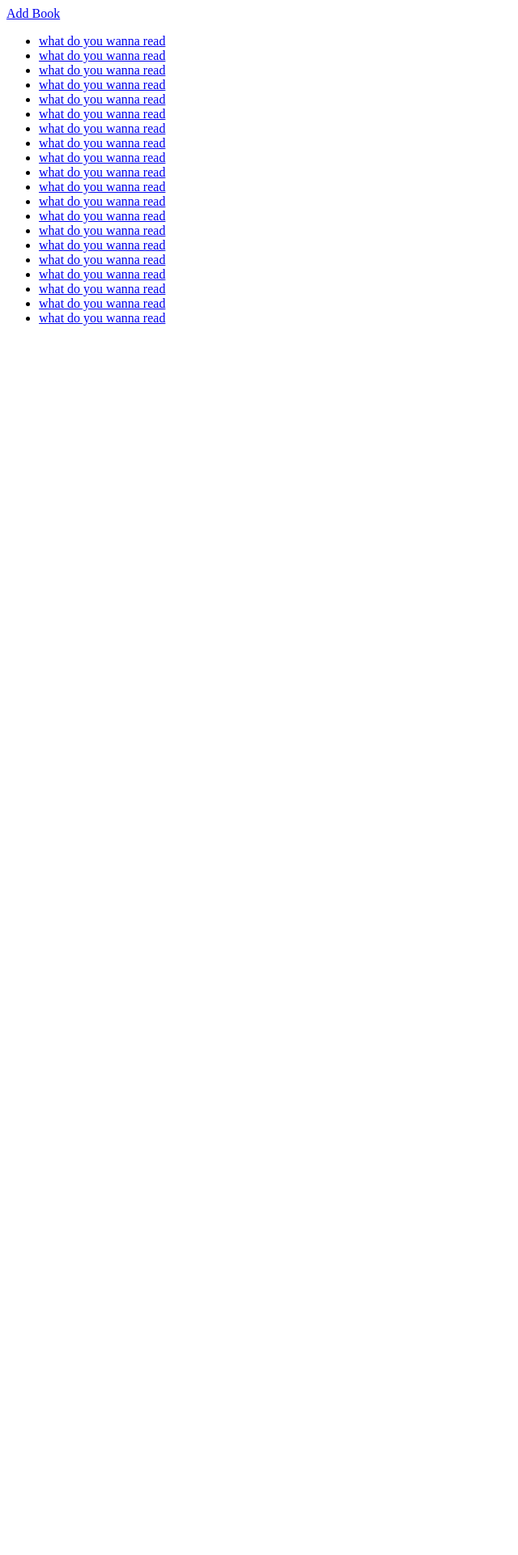
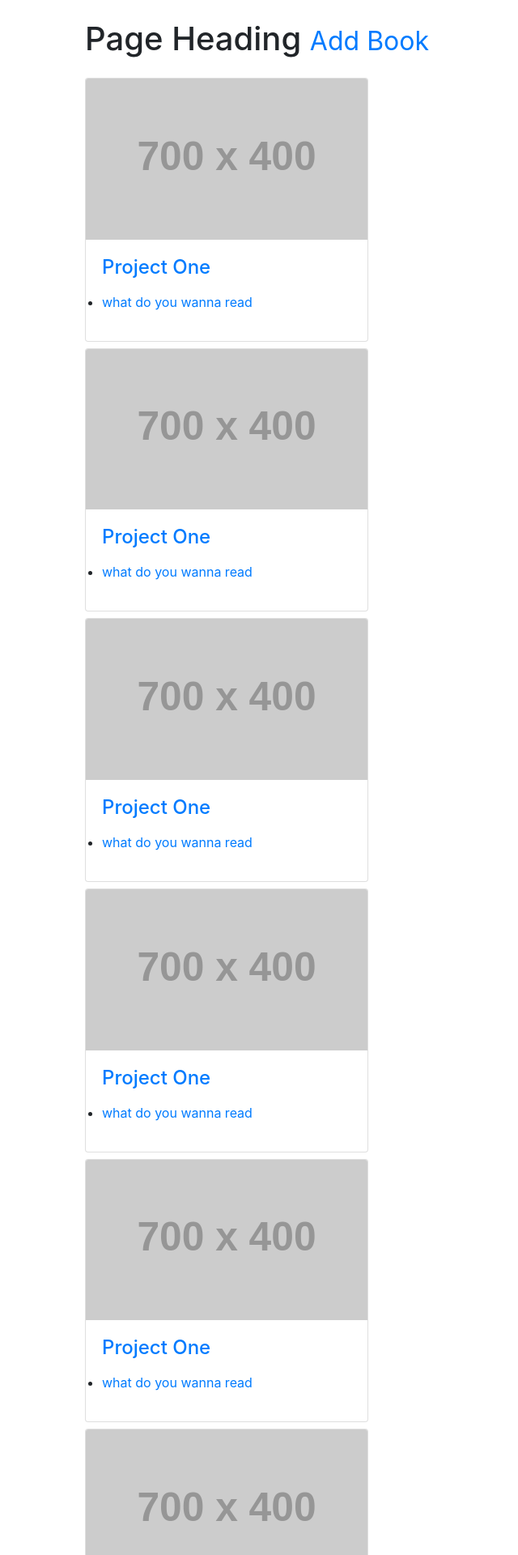
Before and after one commit to Rediet8abere/later, a Django app: template laterProject/listApp/templates/listApp/index.html in a window 1280 px wide. Shown: the top 1920 px of the page at 81% size, without its empty margins (0-640 px from the left). Before the commit the page ends 402 px from the top, so only its background shows below. Run offline with Django 3.2, Linux system fonts and the light colour scheme; the template is opened without the code that fills it: values that come from a table or form of the project are taken from there, others are empty; data comes from the database, SQL or seed files in the repository; grey boxes labelled with a size stand in for pictures from a placeholder-image service; some libraries are stand-ins or nearby versions.

Commit message:
added html

```diff
--- a/laterProject/listApp/templates/listApp/base.html
+++ b/laterProject/listApp/templates/listApp/base.html
@@ -1 +1,22 @@
-<!-- base template to be added -->
+{% load static %}
+<!doctype html>
+<html lang="en">
+  <head>
+    <!-- Required meta tags -->
+    <meta charset="utf-8">
+    <meta name="viewport" content="width=device-width, initial-scale=1, shrink-to-fit=no">
+
+    <!-- Bootstrap CSS -->
+    <link rel="stylesheet" href="https://stackpath.bootstrapcdn.com/bootstrap/4.4.1/css/bootstrap.min.css" integrity="sha384-Vkoo8x4CGsO3+Hhxv8T/Q5PaXtkKtu6ug5TOeNV6gBiFeWPGFN9MuhOf23Q9Ifjh" crossorigin="anonymous">
+
+    <title>Hello, world!</title>
+  </head>
+  <body>
+    {% block content %} {% endblock %}
+    <!-- Optional JavaScript -->
+    <!-- jQuery first, then Popper.js, then Bootstrap JS -->
+    <script src="https://code.jquery.com/jquery-3.4.1.slim.min.js" integrity="sha384-J6qa4849blE2+poT4WnyKhv5vZF5SrPo0iEjwBvKU7imGFAV0wwj1yYfoRSJoZ+n" crossorigin="anonymous"></script>
+    <script src="https://cdn.jsdelivr.net/npm/popper.js@1.16.0/dist/umd/popper.min.js" integrity="sha384-Q6E9RHvbIyZFJoft+2mJbHaEWldlvI9IOYy5n3zV9zzTtmI3UksdQRVvoxMfooAo" crossorigin="anonymous"></script>
+    <script src="https://stackpath.bootstrapcdn.com/bootstrap/4.4.1/js/bootstrap.min.js" integrity="sha384-wfSDF2E50Y2D1uUdj0O3uMBJnjuUD4Ih7YwaYd1iqfktj0Uod8GCExl3Og8ifwB6" crossorigin="anonymous"></script>
+  </body>
+</html>
--- a/laterProject/listApp/templates/listApp/books_confirm_delete.html
+++ b/laterProject/listApp/templates/listApp/books_confirm_delete.html
@@ -1,3 +1,4 @@
+{% block content %}
   <div class="content-section">
           <form action="" method="POST">
               {% csrf_token %}
@@ -11,3 +12,4 @@
               </div>
           </form>
       </div>
+{% endblock %}
--- a/laterProject/listApp/templates/listApp/books_form.html
+++ b/laterProject/listApp/templates/listApp/books_form.html
@@ -1,5 +1,6 @@
 {% load static %}
 {% csrf_token %}
+{% block content %}
   <div class="content-section">
           <form action="" method="POST" id="post-book">
               {% csrf_token %}
@@ -23,3 +24,5 @@
   <!-- ajax -->
   <script src="http://ajax.googleapis.com/ajax/libs/jquery/1.7.1/jquery.min.js" type="text/javascript"></script>
   <script type="text/javascript" src="{% static 'listApp/js/books_api.js' %}"></script>
+
+{% endblock %}
--- a/laterProject/listApp/templates/listApp/index.html
+++ b/laterProject/listApp/templates/listApp/index.html
@@ -1,12 +1,76 @@
+{% extends "listApp/base.html" %}
+{% load static %}
+{% block content %}
+
+    {% if booklist %}
+        <ul>
+          <!-- Page Content -->
+            <div class="container">
+
+              <!-- Page Heading -->
+              <h1 class="my-4">Page Heading
+                <small><a href="{% url 'book-create' %}">Add Book</a></small>
+              </h1>
+        {% for book in booklist %}
 
 
-<a href="{% url 'book-create' %}">Add Book</a>
-{% if booklist %}
-    <ul>
-    {% for book in booklist %}
+            <div class="row">
+              <div class="col-lg-4 mb-2">
+                <div class="card h-80">
+                  <a href="#"><img class="card-img-top" src="http://placehold.it/700x400" alt=""></a>
+                  <div class="card-body">
+                    <h4 class="card-title">
+                      <a href="#">Project One</a>
+                    </h4>
+                    <p class="card-text">
                       <li><a href="/listApp/{{ book.id }}/">{{ book.book_title_or_author_name }}</a></li>
+                    </p>
+                  </div>
+                </div>
+              </div>
+
+            </div>
             {% endfor %}
+            <!-- /.row -->
+
+            <!-- Pagination -->
+            <ul class="pagination justify-content-center">
+              <li class="page-item">
+                <a class="page-link" href="#" aria-label="Previous">
+                      <span aria-hidden="true">&laquo;</span>
+                      <span class="sr-only">Previous</span>
+                    </a>
+              </li>
+              <li class="page-item">
+                <a class="page-link" href="#">1</a>
+              </li>
+              <li class="page-item">
+                <a class="page-link" href="#">2</a>
+              </li>
+              <li class="page-item">
+                <a class="page-link" href="#">3</a>
+              </li>
+              <li class="page-item">
+                <a class="page-link" href="#" aria-label="Next">
+                      <span aria-hidden="true">&raquo;</span>
+                      <span class="sr-only">Next</span>
+                    </a>
+              </li>
+            </ul>
+
+          </div>
+          <!-- /.container -->
+          <!-- /.row -->
+          <!-- <article class="media content-section">
+
+          </article> -->
+
+
         </ul>
     {% else %}
         <p>No books are available.</p>
     {% endif %}
+
+  <!-- Custom css -->
+  <link rel="stylesheet" type = "text/css" href="{% static 'listApp/css/main.css' %}">
+{% endblock %}
```
Also changed, not shown: laterProject/listApp/templates/listApp/books_detail.html (+69 -0 lines). Lines whose indentation alone changed are shown as unchanged.
